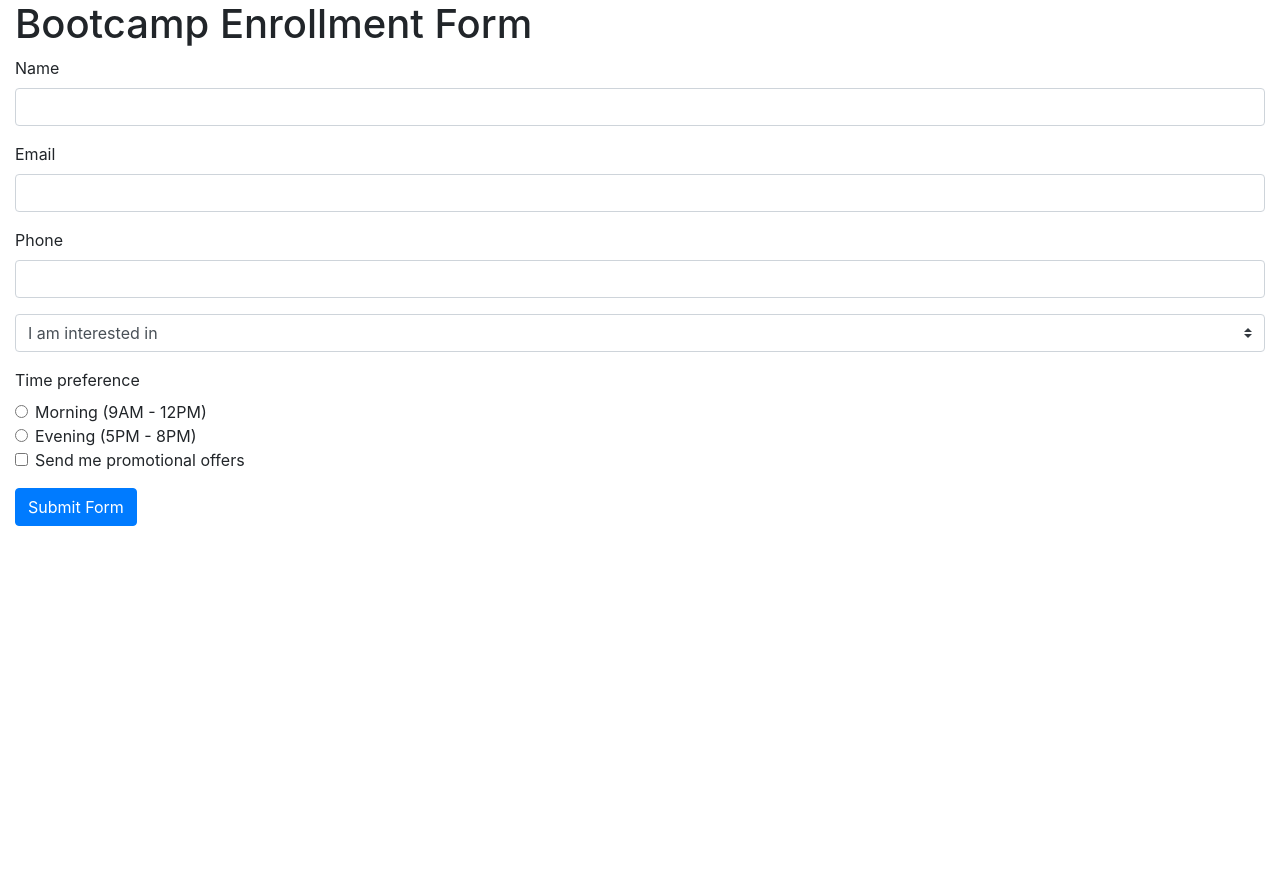
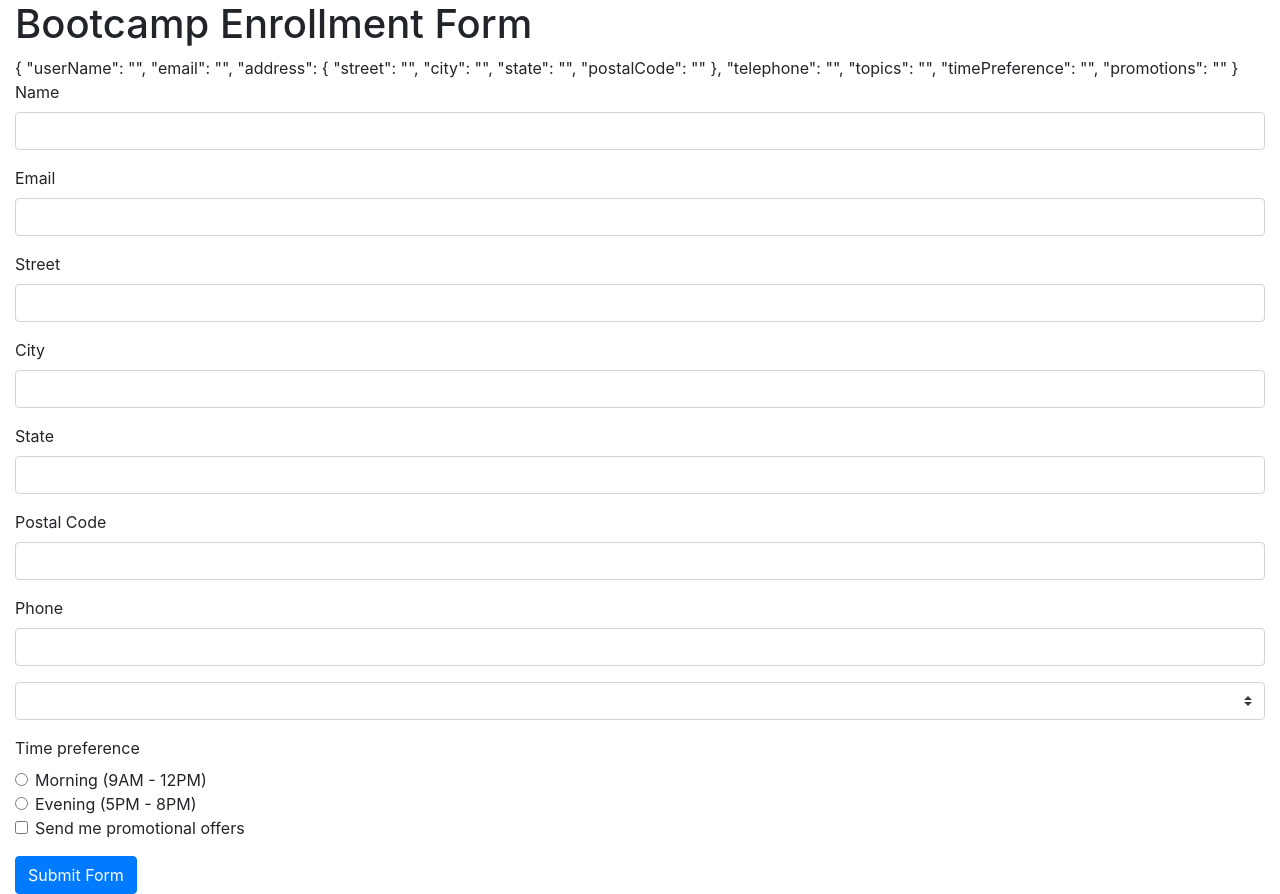
Before and after one commit to AshciR/angular-forms, an Angular app: page / in a window 1280 px wide. Before the commit the page ends 800 px from the top, so only its background shows below. Built offline with nearby package versions, Linux system fonts and the light colour scheme.

Commit message:
Finished Tutorial 5 - Bind data with ngForm

```diff
--- a/src/app/app.component.html
+++ b/src/app/app.component.html
@@ -2,25 +2,51 @@
 
     <h1>Bootcamp Enrollment Form</h1>
 
-    <form>
+    <form #userForm="ngForm">
+
+        {{userForm.value | json}}
 
         <div class="form-group">
             <label>Name</label>
-            <input type="text" class="form-control">
+            <input type="text" class="form-control" name="userName" ngModel>
         </div>
 
         <div class="form-group">
             <label>Email</label>
-            <input type="email" class="form-control">
+            <input type="email" class="form-control" name="email" ngModel>
+        </div>
+
+        <div ngModelGroup="address">
+
+            <div class="form-group">
+                <label>Street</label>
+                <input type="text" class="form-control" name="street" ngModel>
+            </div>
+
+            <div class="form-group">
+                <label>City</label>
+                <input type="text" class="form-control" name="city" ngModel>
+            </div>
+
+            <div class="form-group">
+                <label>State</label>
+                <input type="text" class="form-control" name="state" ngModel>
+            </div>
+
+            <div class="form-group">
+                <label>Postal Code</label>
+                <input type="text" class="form-control" name="postalCode" ngModel>
+            </div>
+
         </div>
 
         <div class="form-group">
             <label>Phone</label>
-            <input type="tel" class="form-control">
+            <input type="tel" class="form-control" name="telephone" ngModel>
         </div>
 
         <div class="form-group">
-            <select class="custom-select">
+            <select class="custom-select" name="topics" ngModel>
               <option selected>I am interested in</option>
               <option *ngFor="let topic of topics">{{topic}}</option>
             </select>
@@ -29,17 +55,17 @@
         <div class="mb3">
             <label>Time preference</label>
             <div class="form-check">
-                <input type="radio" class="form-check-input" name="timePreference" value="morning">
+                <input type="radio" class="form-check-input" name="timePreference" value="morning" ngModel>
                 <label class="form-check-label">Morning (9AM - 12PM)</label>
             </div>
             <div class="form-check">
-                <input type="radio" class="form-check-input" name="timePreference" value="evening">
+                <input type="radio" class="form-check-input" name="timePreference" value="evening" ngModel>
                 <label class="form-check-label">Evening (5PM - 8PM)</label>
             </div>
         </div>
 
         <div class="form-check mb-3">
-            <input type="checkbox" class="form-check-input">
+            <input type="checkbox" class="form-check-input" name="promotions" ngModel>
             <label class="form-check-label">Send me promotional offers</label>
         </div>
 
--- a/src/app/app.module.ts
+++ b/src/app/app.module.ts
@@ -1,5 +1,6 @@
 import { BrowserModule } from '@angular/platform-browser';
 import { NgModule } from '@angular/core';
+import { FormsModule } from '@angular/forms';
 
 import { AppRoutingModule } from './app-routing.module';
 import { AppComponent } from './app.component';
@@ -10,7 +11,8 @@
   ],
   imports: [
     BrowserModule,
-    AppRoutingModule
+    AppRoutingModule,
+    FormsModule
   ],
   providers: [],
   bootstrap: [AppComponent]
```
